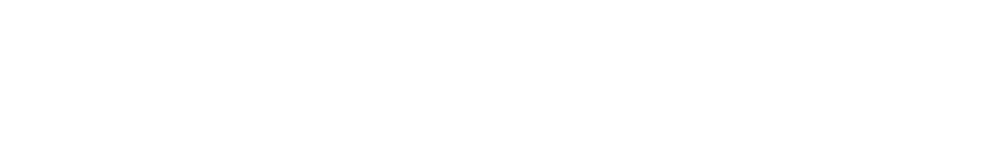
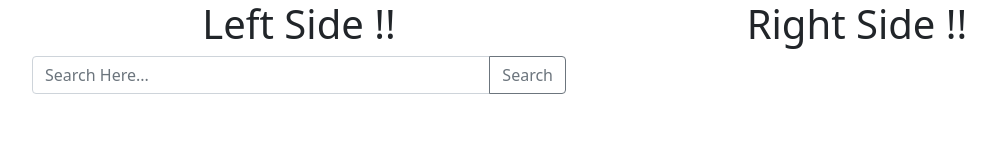
Before and after one commit to masharzy/sports-db-dom, a plain HTML site: page index.html in a window 1280 px wide. Shown: the whole page, without its empty margins (62-1058 px from the left). Drawn offline with nearby package versions, Linux system fonts and the light colour scheme.

Commit message:
api fetched

```diff
--- a/app.js
+++ b/app.js
@@ -0,0 +1,9 @@
+const allPlayers = () => {
+    let searchForm = document.getElementById('search-form').value;
+    const url = `https://www.thesportsdb.com/api/v1/json/2/searchplayers.php?p=${searchForm}`;
+    fetch(url)
+    .then(response => response.json())
+    .then(data => console.log(data));
+
+    // console.log(url);
+}
--- a/index.html
+++ b/index.html
@@ -4,9 +4,29 @@
     <meta charset="UTF-8">
     <meta http-equiv="X-UA-Compatible" content="IE=edge">
     <meta name="viewport" content="width=device-width, initial-scale=1.0">
-    <title>Document</title>
+    <title>Sports DB</title>
+    <!-- Bootstrap CSS -->
+    <link href="https://cdn.jsdelivr.net/npm/bootstrap@5.1.3/dist/css/bootstrap.min.css" rel="stylesheet" integrity="sha384-1BmE4kWBq78iYhFldvKuhfTAU6auU8tT94WrHftjDbrCEXSU1oBoqyl2QvZ6jIW3" crossorigin="anonymous">
+    <!-- Custom CSS -->
+    <link rel="stylesheet" href="style.css">
 </head>
 <body>
+   <div class="container">
+       <div class="row w-100 m-auto">
+           <div class="col-md-6 text-center">
+               <h1>Left Side !!</h1>
+                <div class="input-group mb-3">
+                    <input type="text" class="form-control" id="search-form" placeholder="Search Here...">
+                    <input onclick="allPlayers()" class="btn btn-outline-secondary" type="submit" value="Search" id="search-btn"></input>
+                </div>
+            </div>
+           <div class="col-md-6 text-center">
+               <h1>Right Side !!</h1>
+           </div>
+       </div>
+   </div>
 
+    <!-- Custom JavaScript -->
+    <script src="app.js"></script>
 </body>
 </html>
```
